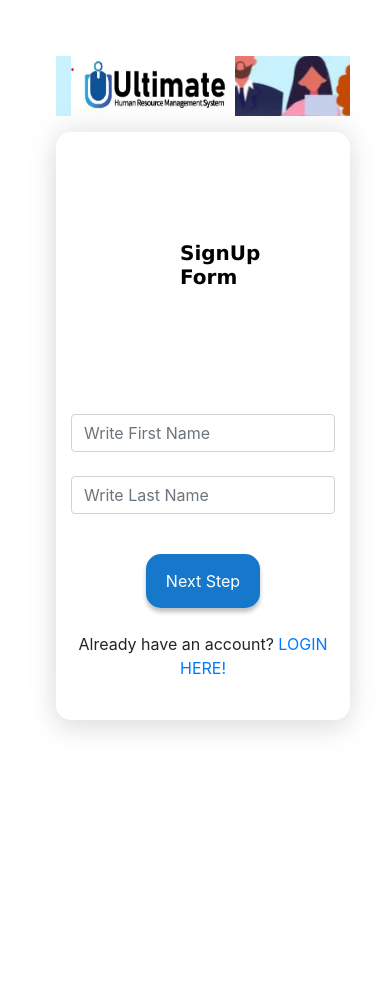
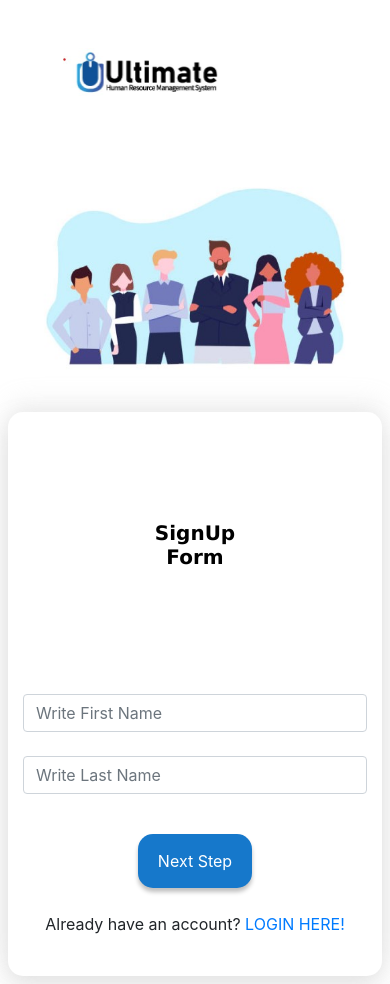
Before and after one commit to hasibkyau/React-signup-form, a React (Create React App) app: page / in a window 390 px wide. Before the commit the page ends 844 px from the top, so only its background shows below. Built offline with nearby package versions, Linux system fonts and the light colour scheme.

Commit message:
responsive signup component

```diff
--- a/src/components/Main.js
+++ b/src/components/Main.js
@@ -4,6 +4,7 @@ import Dashboard from './Dashborad';
 // import SignUp from './Auth/SignUp';
 import './components.css';
 import logo from '../assets/logo.jpg';
+import background from '../assets/background.jpg'
 import { createRoot } from "react-dom/client";
 import Login2 from './Auth/Login2';
 import SignUp2 from './Auth/SignUp2';
@@ -20,16 +21,25 @@ const router = createBrowserRouter([
         path: "/",
         element: (
             <div>
-                <div className='d-flex flex-md-row flex-column m-5'>
 
-                    <div className='col-sm-12 col-md-6 col-lg-7 m-2 BackGround'>
-                        <img src={logo} alt="Smiley face" width="164.21" height="60" style={{ float: "left" }} />
+
+
+                <div className='container'>
+                <div className=' row m-5'>
+                    <img className='img-fluid' src={logo} alt="logo" width="164.21" height="60" style={{ float: "left" }} />
+                </div>
+                <div className='row'>
+
+                    <div className='col-sm-12 col-md-6 col-lg-7 m-2'>
+                        <img className='img-fluid' src={background} alt="Smiley face" width="612" height="437" style={{ float: "left" }} />
                     </div>
+
 
                     <div className='col-sm-12 col-md-6 col-lg-4 m-2 BoxShadow'>
                         <SignUp2 />
                     </div>
 
+                </div>
                 </div>
             </div>
 
```
